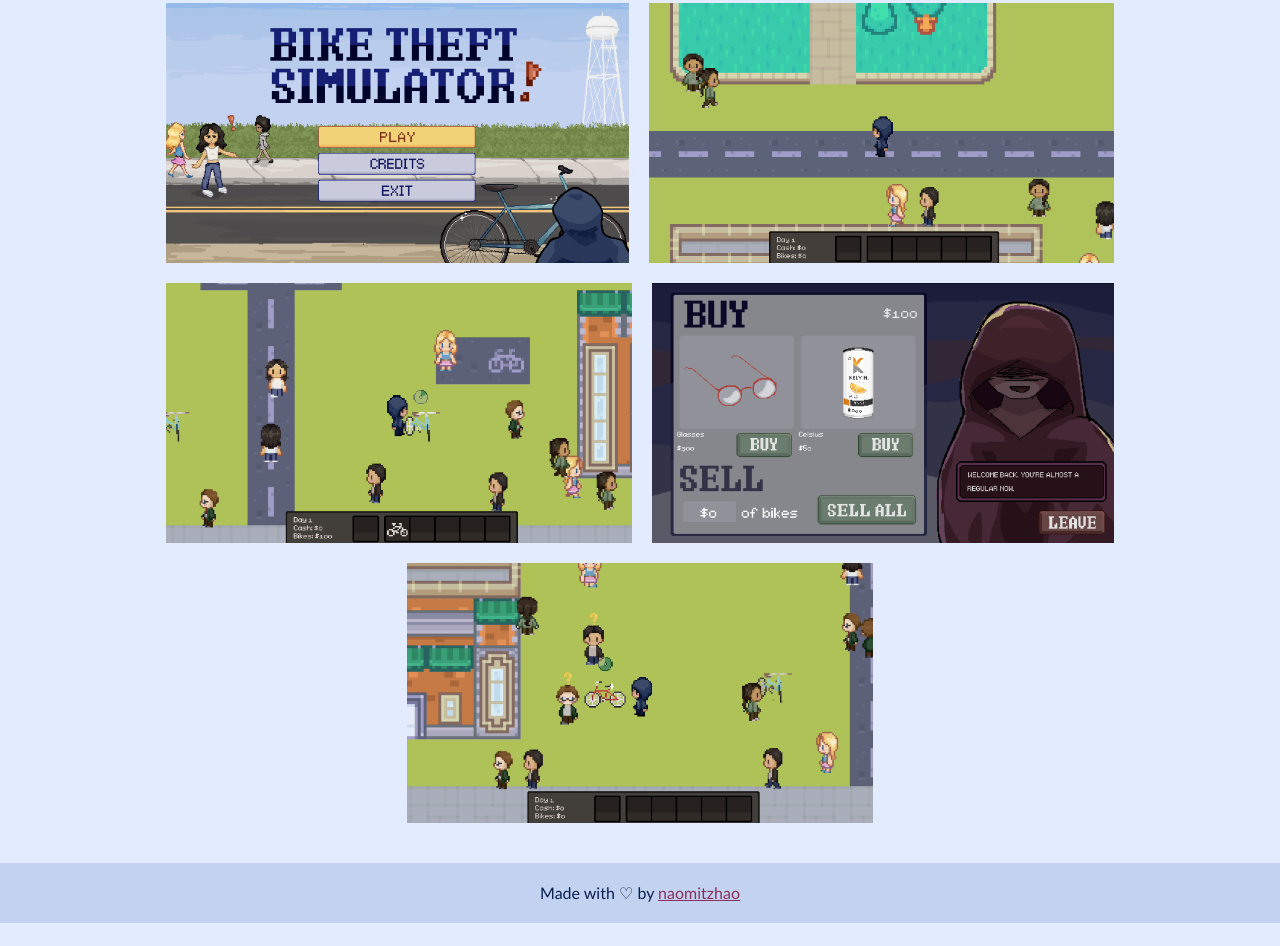
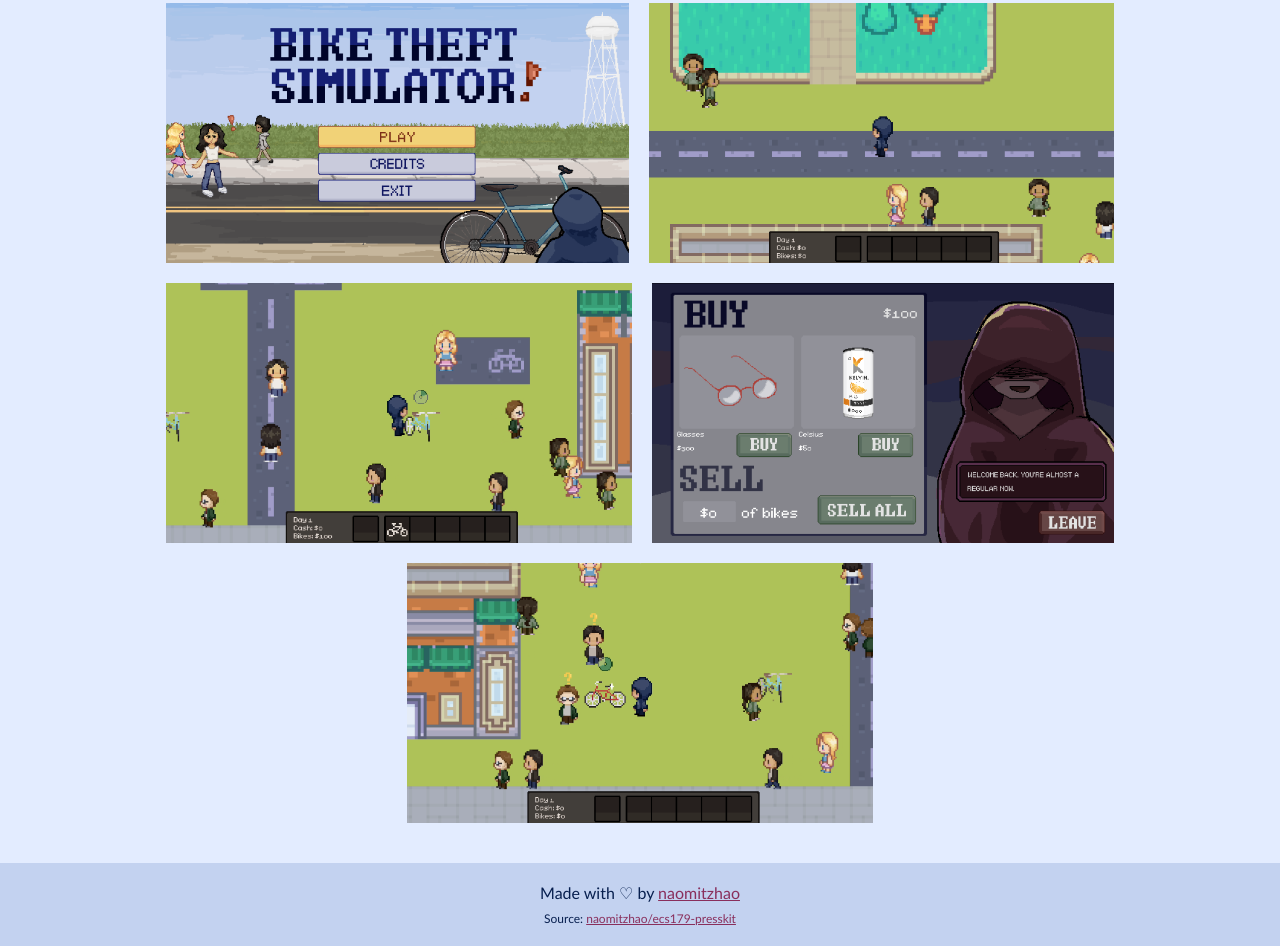
Before and after one commit to naomitzhao/ecs179-presskit, a plain HTML site: page index.html in a window 1280 px wide. Shown: the part 889-1835 px from the top of the page. Before the commit the page ends 1812 px from the top, so only its background shows below. Drawn offline with Linux system fonts and the light colour scheme.

Commit message:
feat: Add press kit source link

```diff
--- a/index.html
+++ b/index.html
@@ -82,7 +82,8 @@
         </div>
     </div>
     <div id="footer">
-        <p>Made with ♡ by <a href="https://github.com/naomitzhao">naomitzhao</a></p>
+        <p>Made with ♡ by <a href="https://github.com/naomitzhao" target="_blank">naomitzhao</a></p>
+        <p class="subParagraph">Source: <a href="https://github.com/naomitzhao/ecs179-presskit" target="_blank">naomitzhao/ecs179-presskit</a></p>
     </div>
 </body>
 </html>
--- a/styles.css
+++ b/styles.css
@@ -103,6 +103,12 @@ a {
     width: 100%;
 
     display: flex;
-    justify-content: center;
+    flex-direction: column;
+    align-items: center;
+    gap: 8px;
     padding: 20px;
 }
+
+.subParagraph {
+    font-size: 12px;
+}
```
